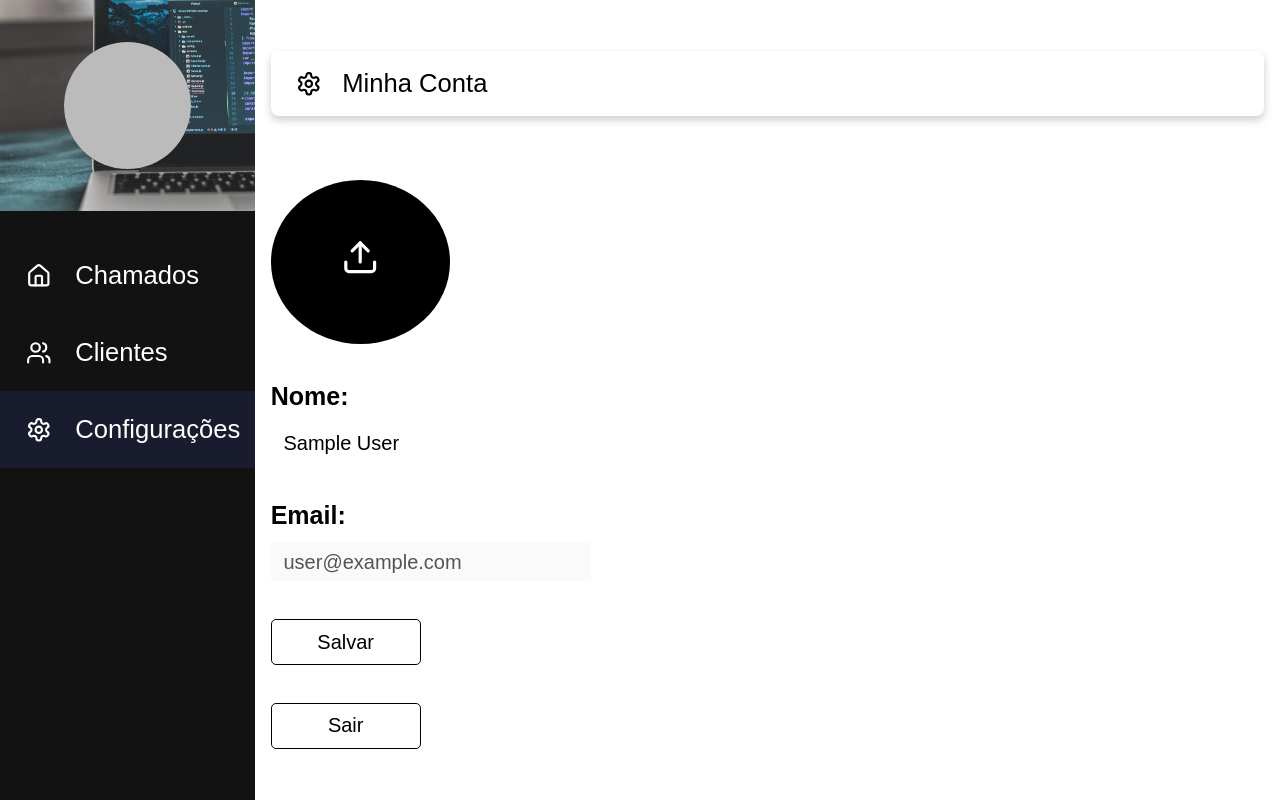
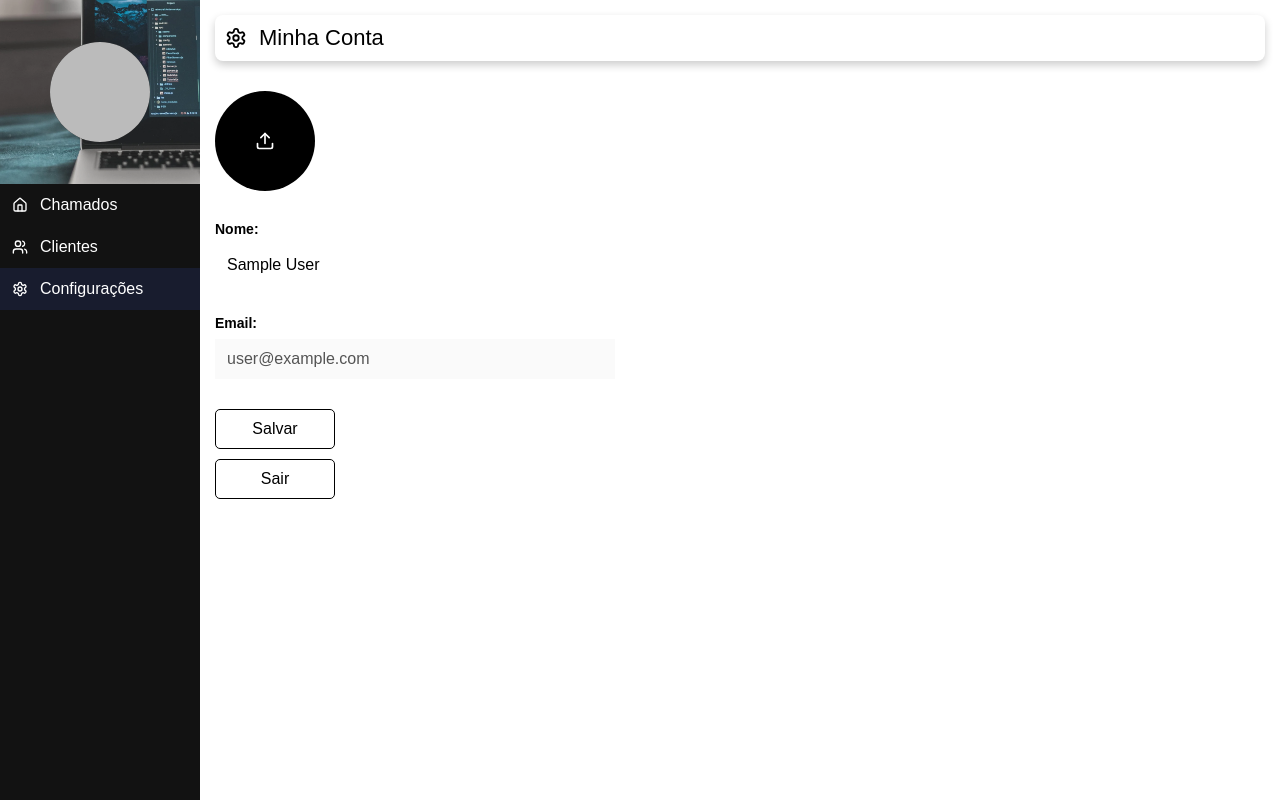
Before and after one commit to joaocolchalski/sistema_de_chamados_reactjs, a React (Create React App) app: page /settings in a window 1280 px wide. Built offline with nearby package versions, Linux system fonts and the light colour scheme; no server answers; sample sign-in values are in the browser's storage.

Commit message:
Fazendo as funcionalidades da página de configs

```diff
--- a/src/components/Header/style.js
+++ b/src/components/Header/style.js
@@ -4,9 +4,10 @@ import cover from '../../assets/cover.png'
 
 export const Container = styled.div`
     display: flex;
-    height: 100%;
-    width: 25%;
-    max-width: 426px;
+    height: auto;
+    min-height: 100vh;
+    width: 20%;
+    max-width: 200px;
     min-width: 170px;
     flex-direction: column;
 `
@@ -38,7 +39,6 @@ export const ContainerButtonsNav = styled.div`
     display: flex;
     flex-direction: column;
     width: 100%;
-    margin-top: clamp(20px, 2vw, 40px);
 `
 
 export const StyledLink = styled(Link)`
@@ -46,11 +46,9 @@ export const StyledLink = styled(Link)`
     color: #fff;
     display: flex;
     align-items: center;
-    font-size: clamp(14px, 2vw, 28px);
-    gap: 24px;
-    padding-left: clamp(10px, 2vw, 30px);
-    padding-top: clamp(12px, 2vw, 24px);
-    padding-bottom: clamp(12px, 2vw, 24px);
+    padding: 12px;
+    font-size: 16px;
+    gap: 12px;
     transition: background-color 0.5s ease;
 
     ${({ active }) => active && `background-color: #181C2E;`}
--- a/src/contexts/auth.js
+++ b/src/contexts/auth.js
@@ -103,8 +103,17 @@ export default function AuthProvider({ children }) {
         await signOut(auth)
     }
 
+    function handleUpdateName(name) {
+        updateProfile(auth.currentUser, {
+            displayName: name
+        })
+            .then(() => {
+                alert('Nome Atualizado com Sucesso!')
+            })
+    }
+
     return (
-        <AuthContext.Provider value={{ handleSignIn, handleSignUp, handleSignOut, signed, loading, user }}>
+        <AuthContext.Provider value={{ handleSignIn, handleSignUp, handleSignOut, handleUpdateName, signed, loading, user }}>
             {children}
         </AuthContext.Provider>
     )
--- a/src/index.css
+++ b/src/index.css
@@ -8,9 +8,15 @@ body {
   font-family: sans-serif;
   background-color: #121212;
   width: 100%;
-  height: 100%;
+  height: auto;
+  min-height: 100vh;
 }
 
 button{
   cursor: pointer;
 }
+
+html, #root{
+  height: auto;
+  min-height: 100vh;
+}
--- a/src/pages/Home/index.js
+++ b/src/pages/Home/index.js
@@ -1,6 +1,7 @@
 import { useContext } from "react"
 import { AuthContext } from "../../contexts/auth"
 import Header from "../../components/Header"
+import { LuMessageCircle } from "react-icons/lu";
 
 import {
     Container,
@@ -14,7 +15,7 @@ export default function Home() {
             <Header />
             <ContainerHome>
                 <HeaderHome>
-
+                    <LuMessageCircle /> Atendimentos
                 </HeaderHome>
             </ContainerHome>
         </Container>
--- a/src/pages/Home/style.js
+++ b/src/pages/Home/style.js
@@ -3,24 +3,26 @@ import styled from "styled-components";
 export const Container = styled.div`
     display: flex;
     width: 100%;
-    height: 100%;
+    min-height: 100vh;
+    height: auto;
 `
 
 export const ContainerHome = styled.div`
     display: flex;
     flex-direction: column;
     width: 100%;
-    height: 100%;
+    height: auto;
+    min-height: 100vh;
     background-color: #fff;
-    padding: clamp(15px, 4vw, 67px) clamp(8px, 2vw, 16px);
+    padding: 15px;
 `
 
 export const HeaderHome = styled.p`
     display: flex;
     align-items: center;
-    gap: clamp(10px, 2vw, 21px);
-    font-size: clamp(15px, 2vw, 30px);
-    padding: 18px 25px;
+    gap: 12px;
+    font-size: 22px;
+    padding: 10px;
     box-shadow: 0 4px 8px rgba(0, 0, 0, 0.2);
     border-radius: 8px;
 `
--- a/src/pages/Settings/index.js
+++ b/src/pages/Settings/index.js
@@ -1,9 +1,12 @@
 import { useContext, useState } from "react";
 import Header from "../../components/Header"
+
+
 import {
     Container,
     ContainerSettings,
     HeaderSettings,
+    InputUploadPhotoSetting,
     ButtonUploadPhotoSettings,
     LabelSettings,
     InputSettings,
@@ -15,12 +18,21 @@ import { LuSettings, LuUpload } from "react-icons/lu";
 import { AuthContext } from "../../contexts/auth";
 
 export default function Settings() {
-    const { user, handleSignOut } = useContext(AuthContext)
+    const { user, handleSignOut, handleUpdateName } = useContext(AuthContext)
 
     const [name, setName] = useState(user.name)
     const [email, setEmail] = useState(user.email)
+    const [image, setImage] = useState(null);
 
     const photoURL = user?.photoURL ? user?.photoURL : require('../../assets/user.png')
+
+    const handleFileChange = (event) => {
+        const file = event.target.files[0]; // Pega o primeiro arquivo selecionado
+        if (file) {
+            const imageUrl = URL.createObjectURL(file); // Cria uma URL para visualizar a imagem
+            setImage(imageUrl);
+        }
+    };
 
     return (
         <Container>
@@ -29,6 +41,13 @@ export default function Settings() {
                 <HeaderSettings>
                     <LuSettings /> Minha Conta
                 </HeaderSettings>
+
+                <InputUploadPhotoSetting
+                    type="file"
+                    accept="image/*"
+                    onChange={handleFileChange}
+                    style={{ display: 'none' }}
+                />
 
                 <ButtonUploadPhotoSettings photoURL={photoURL}>
                     <LuUpload />
@@ -43,12 +62,13 @@ export default function Settings() {
 
                 <LabelSettings>Email:</LabelSettings>
                 <InputSettings
+                    id="input-email"
                     type="text"
                     value={email}
                     disabled={true}
                 />
 
-                <ButtonSaveSettings>Salvar</ButtonSaveSettings>
+                <ButtonSaveSettings onClick={() => handleUpdateName(name)}>Salvar</ButtonSaveSettings>
 
                 <ButtonSignOut onClick={handleSignOut}>Sair</ButtonSignOut>
             </ContainerSettings>
--- a/src/pages/Settings/style.js
+++ b/src/pages/Settings/style.js
@@ -3,68 +3,90 @@ import styled from "styled-components";
 export const Container = styled.div`
     display: flex;
     width: 100%;
-    height: 100vh;
+    min-height: 100vh;
+    height: auto;
 `
 
 export const ContainerSettings = styled.div`
     display: flex;
     flex-direction: column;
     width: 100%;
-    height: 100%;
+    height: auto;
+    min-height: 100vh;
     background-color: #fff;
-    padding: clamp(15px, 4vw, 67px) clamp(8px, 2vw, 16px);
+    padding: 15px;
 `
 
 export const HeaderSettings = styled.p`
     display: flex;
     align-items: center;
-    gap: clamp(10px, 2vw, 21px);
-    font-size: clamp(15px, 2vw, 30px);
-    padding: 18px 25px;
+    gap: 12px;
+    font-size: 22px;
+    padding: 10px;
     box-shadow: 0 4px 8px rgba(0, 0, 0, 0.2);
     border-radius: 8px;
 `
 
+export const InputUploadPhotoSetting = styled.input`
+
+`
+
 export const ButtonUploadPhotoSettings = styled.button`
-    width: clamp(100px, 14vw, 200px);
-    height: clamp(100px, 14vw, 200px);
+    display: flex;
+    justify-content: center;
+    align-items: center;
+    width: 100px;
+    height: 100px;
+    max-width: 100px;
+    max-height: 100px;
+    min-height: 100px;
     border-radius: 50%;
     background-image: url(${({ photoURL }) => photoURL});
     background-size: cover;
     background-color: #000;
     border: 0;
     color: #fff;
-    font-size: clamp(21px, 3vw, 42px);
-    margin-top: clamp(20px, 5vw, 79px);
+    font-size: 20px;
+    margin-top: 30px;
 `
 
 export const LabelSettings = styled.label`
-    margin-top: clamp(10px, 3vw, 39px);
+    margin-top: 30px;
     font-weight: bold;
-    font-size: clamp(15px, 3vw, 25px);
+    font-size: 14px;
 `
 
 export const InputSettings = styled.input`
-    margin-top: clamp(5px, 2vw, 13px);
-    height: clamp(23px, 3vw, 46px);
-    font-size: clamp(10px, 3vw, 20px);
+    margin-top: 8px;
+    height: 40px;
     border: 0;
-    padding: clamp(5px, 3vw, 11px) clamp(2px, 1vw, 15px);
-    width: clamp(200px, 25vw, 450px);
+    width: 100%;
+    max-width: 400px;
+    min-width: 200px;
+    padding: 8px 12px;
+    font-size: 16px;
+
+    ${({ id }) => id === 'input-email' && `
+        cursor: not-allowed;
+    `}
 `
 
 export const ButtonSaveSettings = styled.button`
     display: flex;
     align-items: center;
     justify-content: center;
-    height: 50px;
-    width: 150px;
+    height: 100%;
+    max-height: 40px;
+    min-height: 32px;
+    width: 100%;
+    max-width: 120px;
+    min-width: 80px;
     border: 1px solid #000;
     background-color: #fff;
     color: #000;
-    font-size: 20px;
+    font-size: 16px;
     border-radius: 5px;
-    margin-top: 38px;
+    margin-top: 30px;
     transition: background-color 0.5s ease, color 0.5s ease;
 
     &:hover{
@@ -77,14 +99,18 @@ export const ButtonSignOut = styled.button`
     display: flex;
     align-items: center;
     justify-content: center;
-    height: 50px;
-    width: 150px;
+    height: 100%;
+    max-height: 40px;
+    min-height: 32px;
+    width: 100%;
+    max-width: 120px;
+    min-width: 80px;
     border: 1px solid #000;
     background-color: #fff;
     color: #000;
-    font-size: 20px;
+    font-size: 16px;
     border-radius: 5px;
-    margin-top: 38px;
+    margin-top: 10px;
     transition: background-color 0.5s ease, color 0.5s ease;
 
     &:hover{
--- a/src/pages/SignUp/style.js
+++ b/src/pages/SignUp/style.js
@@ -7,7 +7,8 @@ export const Container = styled.div`
     align-items: center;
     justify-content: center;
     width: 100%;
-    height: 100vh;
+    min-height: 100vh;
+    height: auto;
 `
 
 export const Form = styled.form`
@@ -21,6 +22,8 @@ export const Form = styled.form`
 
 export const LogoContainer = styled.div`
     width: 100%;
+    height: 100%;
+    max-height: 200px;
     background-color: #181c2e;
     display: flex;
     justify-content: center;
@@ -28,8 +31,10 @@ export const LogoContainer = styled.div`
 `
 
 export const LogoContainerImg = styled.img`
-    height: 71.5%;
-    max-height: 128px;
+    width: 100%;
+    height: auto;
+    max-width: 150px;
+    padding: 20px;
 `
 
 export const FormContainer = styled.div`
```
